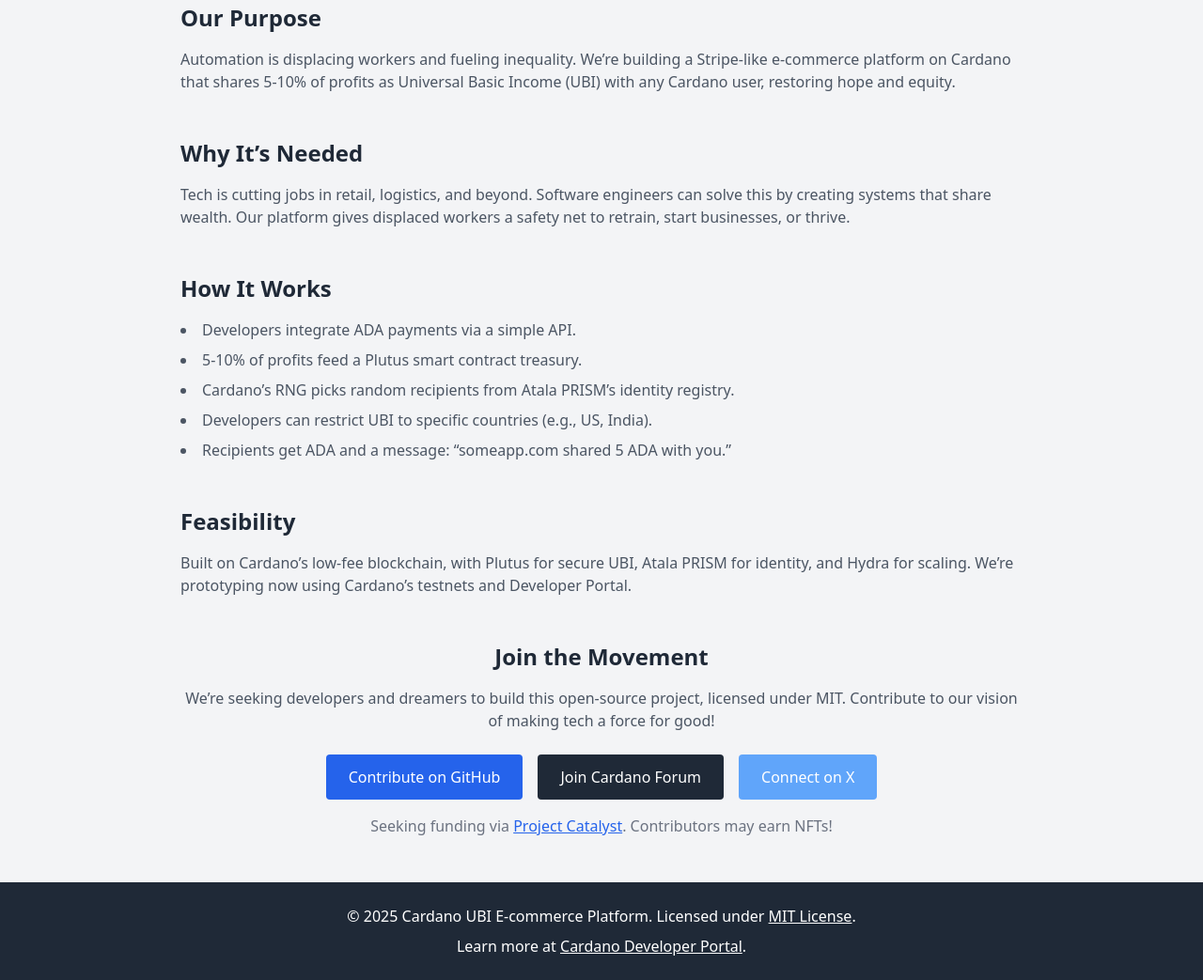
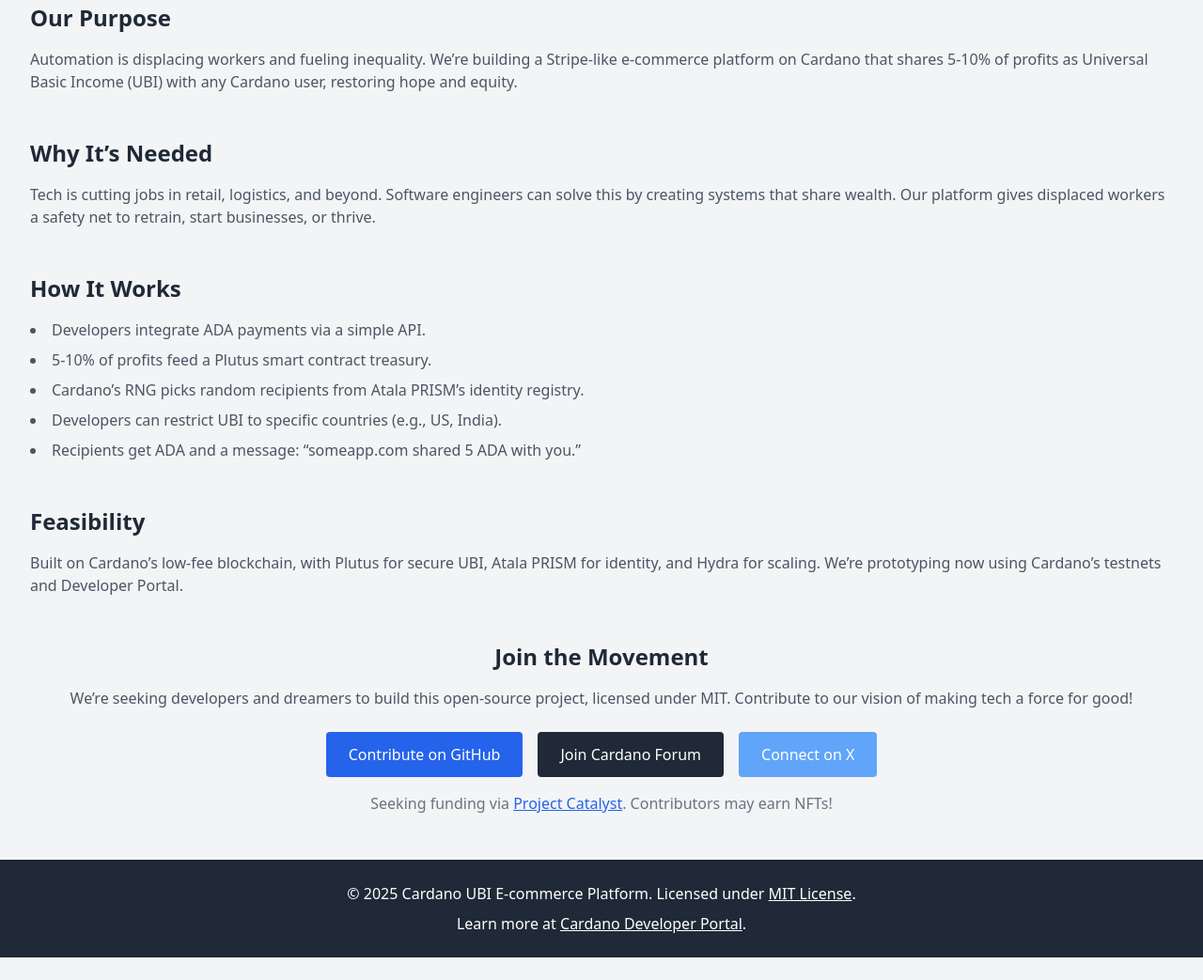
Before and after one commit to GeoTreasury/geotreasury, a plain HTML site: page index.html in a window 1280 px wide. Shown: the part 169-1212 px from the top of the page at 94% size. After the commit the page ends 1188 px from the top, so only its background shows below. Drawn offline with nearby package versions, Linux system fonts and the light colour scheme.

Commit message:
Update better mobile view index.html

```diff
--- a/index.html
+++ b/index.html
@@ -9,34 +9,34 @@
 <body class="bg-gray-100 font-sans">
   <!-- Header -->
   <header class="bg-blue-600 text-white py-6">
-    <div class="container mx-auto px-4 text-center">
-      <h1 class="text-3xl md:text-4xl font-bold">Cardano UBI E-commerce Platform</h1>
-      <p class="mt-2 text-lg">A New Way to Share Wealth and Fight Automation’s Despair</p>
+    <div class="container mx-auto px-4 sm:px-6 text-center">
+      <h1 class="text-2xl sm:text-3xl md:text-4xl font-bold">Cardano UBI E-commerce Platform</h1>
+      <p class="mt-2 text-base sm:text-lg">A New Way to Share Wealth and Fight Automation’s Despair</p>
     </div>
   </header>
 
   <!-- Main Content -->
-  <main class="container mx-auto px-48 py-12">
+  <main class="container mx-auto px-4 sm:px-6 lg:px-8 py-8 sm:py-12">
     <!-- Purpose -->
-    <section class="mb-12">
-      <h2 class="text-2xl font-semibold text-gray-800 mb-4">Our Purpose</h2>
-      <p class="text-gray-600">
+    <section class="mb-8 sm:mb-12">
+      <h2 class="text-xl sm:text-2xl font-semibold text-gray-800 mb-3 sm:mb-4">Our Purpose</h2>
+      <p class="text-gray-600 text-sm sm:text-base">
         Automation is displacing workers and fueling inequality. We’re building a Stripe-like e-commerce platform on Cardano that shares 5-10% of profits as Universal Basic Income (UBI) with any Cardano user, restoring hope and equity.
       </p>
     </section>
 
     <!-- Why It’s Needed -->
-    <section class="mb-12">
-      <h2 class="text-2xl font-semibold text-gray-800 mb-4">Why It’s Needed</h2>
-      <p class="text-gray-600">
+    <section class="mb-8 sm:mb-12">
+      <h2 class="text-xl sm:text-2xl font-semibold text-gray-800 mb-3 sm:mb-4">Why It’s Needed</h2>
+      <p class="text-gray-600 text-sm sm:text-base">
         Tech is cutting jobs in retail, logistics, and beyond. Software engineers can solve this by creating systems that share wealth. Our platform gives displaced workers a safety net to retrain, start businesses, or thrive.
       </p>
     </section>
 
     <!-- How It Works -->
-    <section class="mb-12">
-      <h2 class="text-2xl font-semibold text-gray-800 mb-4">How It Works</h2>
-      <ul class="list-disc list-inside text-gray-600 space-y-2">
+    <section class="mb-8 sm:mb-12">
+      <h2 class="text-xl sm:text-2xl font-semibold text-gray-800 mb-3 sm:mb-4">How It Works</h2>
+      <ul class="list-disc list-inside text-gray-600 text-sm sm:text-base space-y-2">
         <li>Developers integrate ADA payments via a simple API.</li>
         <li>5-10% of profits feed a Plutus smart contract treasury.</li>
         <li>Cardano’s RNG picks random recipients from Atala PRISM’s identity registry.</li>
@@ -46,25 +46,25 @@
     </section>
 
     <!-- Feasibility -->
-    <section class="mb-12">
-      <h2 class="text-2xl font-semibold text-gray-800 mb-4">Feasibility</h2>
-      <p class="text-gray-600">
+    <section class="mb-8 sm:mb-12">
+      <h2 class="text-xl sm:text-2xl font-semibold text-gray-800 mb-3 sm:mb-4">Feasibility</h2>
+      <p class="text-gray-600 text-sm sm:text-base">
         Built on Cardano’s low-fee blockchain, with Plutus for secure UBI, Atala PRISM for identity, and Hydra for scaling. We’re prototyping now using Cardano’s testnets and Developer Portal.
       </p>
     </section>
 
     <!-- Call to Action -->
     <section class="text-center">
-      <h2 class="text-2xl font-semibold text-gray-800 mb-4">Join the Movement</h2>
-      <p class="text-gray-600 mb-6">
+      <h2 class="text-xl sm:text-2xl font-semibold text-gray-800 mb-3 sm:mb-4">Join the Movement</h2>
+      <p class="text-gray-600 text-sm sm:text-base mb-4 sm:mb-6">
         We’re seeking developers and dreamers to build this open-source project, licensed under MIT. Contribute to our vision of making tech a force for good!
       </p>
-      <div class="flex flex-col md:flex-row justify-center gap-4">
-        <a href="https://github.com/GeoTreasury/geotreasury.com" class="bg-blue-600 text-white px-6 py-3 rounded hover:bg-blue-700">Contribute on GitHub</a>
-        <a href="https://forum.cardano.org" class="bg-gray-800 text-white px-6 py-3 rounded hover:bg-gray-900">Join Cardano Forum</a>
-        <a href="https://x.com/@mikeggiles" class="bg-blue-400 text-white px-6 py-3 rounded hover:bg-blue-500">Connect on X</a>
+      <div class="flex flex-col sm:flex-row justify-center gap-3 sm:gap-4">
+        <a href="https://github.com/GeoTreasury/geotreasury.com" class="bg-blue-600 text-white px-4 sm:px-6 py-2 sm:py-3 rounded hover:bg-blue-700 text-sm sm:text-base">Contribute on GitHub</a>
+        <a href="https://forum.cardano.org" class="bg-gray-800 text-white px-4 sm:px-6 py-2 sm:py-3 rounded hover:bg-gray-900 text-sm sm:text-base">Join Cardano Forum</a>
+        <a href="https://x.com/@mikeggiles" class="bg-blue-400 text-white px-4 sm:px-6 py-2 sm:py-3 rounded hover:bg-blue-500 text-sm sm:text-base">Connect on X</a>
       </div>
-      <p class="mt-4 text-gray-500">
+      <p class="mt-4 text-gray-500 text-sm sm:text-base">
         Seeking funding via <a href="https://projectcatalyst.io" class="text-blue-600 underline">Project Catalyst</a>. Contributors may earn NFTs!
       </p>
     </section>
@@ -72,9 +72,9 @@
 
   <!-- Footer -->
   <footer class="bg-gray-800 text-white py-6">
-    <div class="container mx-auto px-4 text-center">
-      <p>&copy; 2025 Cardano UBI E-commerce Platform. Licensed under <a href="https://opensource.org/licenses/MIT" class="underline">MIT License</a>.</p>
-      <p class="mt-2">Learn more at <a href="https://developers.cardano.org" class="underline">Cardano Developer Portal</a>.</p>
+    <div class="container mx-auto px-4 sm:px-6 text-center">
+      <p class="text-sm sm:text-base">© 2025 Cardano UBI E-commerce Platform. Licensed under <a href="https://opensource.org/licenses/MIT" class="underline">MIT License</a>.</p>
+      <p class="mt-2 text-sm sm:text-base">Learn more at <a href="https://developers.cardano.org" class="underline">Cardano Developer Portal</a>.</p>
     </div>
   </footer>
 </body>
```
